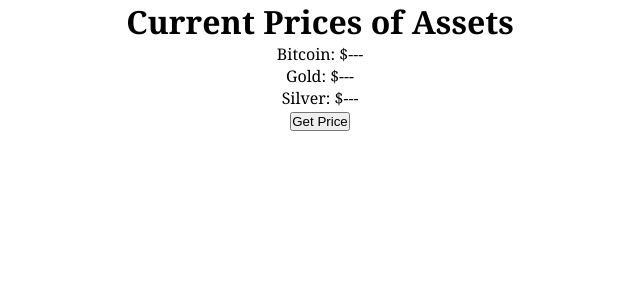
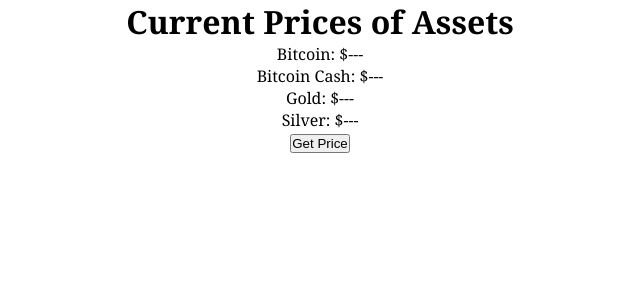
Before and after one commit to tonyern/investing-price-check, a React (Create React App) app: page / in a window 1280 px wide. Shown: the top 300 px of the page, without its empty margins (320-960 px from the left). Built offline with nearby package versions, Linux system fonts and the light colour scheme.

Commit message:
Added Bitcoin Cash.

```diff
--- a/src/components/assetPriceChecker.js
+++ b/src/components/assetPriceChecker.js
@@ -6,21 +6,22 @@ const AssetPriceChecker = () => {
     key: "bd8x58t67kikf2jueqzeex2g0hpysu9rbzlgm9vbu3of34yhla013s04dz3r",
     base: "https://www.metals-api.com/api/latest",
     currency: "USD",
-    metals: "XAU,XAG",
   };
 
   const [bitcoinPrice, setBitcoinPrice] = useState("---");
+  const [bitcoinCashPrice, setBitcoinCashPrice] = useState("---");
   const [goldPrice, setGoldPrice] = useState("---");
   const [silverPrice, setSilverPrice] = useState("---");
 
   const fetchAPI = () => {
     axios
       .get(
-        `${metalsAPI.base}?access_key=${metalsAPI.key}&base=${metalsAPI.currency}&${metalsAPI.metals}`
+        `${metalsAPI.base}?access_key=${metalsAPI.key}&base=${metalsAPI.currency}`
       )
       .then((response) => {
         console.log(response.data);
         setBitcoinPrice(Math.round(1 / response.data.rates.BTC));
+        setBitcoinCashPrice(Math.round(1 / response.data.rates.BCH));
         setGoldPrice(Math.round(1 / response.data.rates.XAU));
         setSilverPrice(Math.round(1 / response.data.rates.XAG));
       })
@@ -43,6 +44,7 @@ const AssetPriceChecker = () => {
       <h1>Current Prices of Assets</h1>
       <ul>
         <li>Bitcoin: ${bitcoinPrice}</li>
+        <li>Bitcoin Cash: ${bitcoinCashPrice}</li>
         <li>Gold: ${goldPrice}</li>
         <li>Silver: ${silverPrice}</li>
         <button onClick={fetchAPI}>Get Price</button>
```
